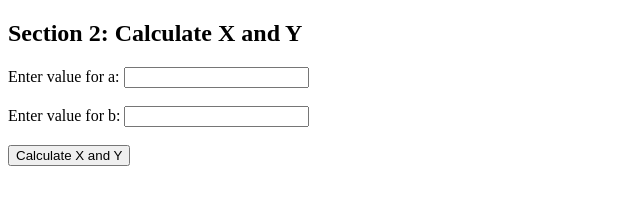
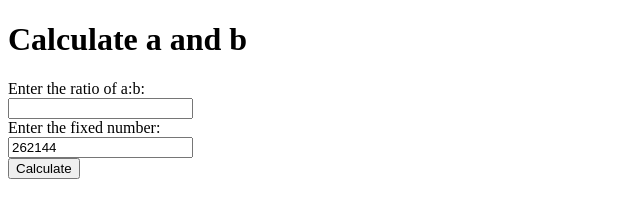
Before and after one commit to zii0x/zii0x.github.io, a plain HTML site: page x.html in a window 1280 px wide. Shown: the whole page, without its empty margins (0-640 px from the left). Drawn offline with Linux system fonts and the light colour scheme.

Commit message:
Update x.html

```diff
--- a/x.html
+++ b/x.html
@@ -1,31 +1,32 @@
 <!DOCTYPE html>
 <html>
+
 <head>
-    <title>Calculate X and Y</title>
+    <title>Calculate a and b</title>
 </head>
+
 <body>
-    <h2>Section 2: Calculate X and Y</h2>
-    <label for="a2">Enter value for a:</label>
-    <input type="number" id="a2" name="a2"><br><br>
-    <label for="b2">Enter value for b:</label>
-    <input type="number" id="b2" name="b2"><br><br>
-    <button onclick="displayXY()">Calculate X and Y</button><br><br>
-    <p id="output2"></p>
+    <h1>Calculate a and b</h1>
+    <form>
+        <label for="ratio">Enter the ratio of a:b:</label><br />
+        <input type="text" id="ratio" name="ratio" /><br />
+        <label for="fixed">Enter the fixed number:</label><br />
+        <input type="text" id="fixed" name="fixed" value="262144" /><br />
+        <input type="button" value="Calculate" onclick="calculate()" />
+    </form>
+    <p id="result"></p>
 
     <script>
-        function calculateXY(xy) {
-            let x = 16 * Math.sqrt(xy / 144);
-            let y = 9 * Math.sqrt(xy / 144);
-            return [x, y];
-        }
-
-        function displayXY() {
-            let a = document.getElementById("a2").value;
-            let b = document.getElementById("b2").value;
-            let xy = a * b;
-            let [x, y] = calculateXY(xy);
-            document.getElementById("output2").innerHTML = "Value of x: " + x + "<br>Value of y: " + y;
-        }
+        const calculate = () => {
+            const [ratioA, ratioB] = document.getElementById("ratio").value.split(":");
+            const fixed = document.getElementById("fixed").value;
+            const a = Math.sqrt((fixed * ratioA) / ratioB);
+            const b = fixed / a;
+            document.getElementById("result").innerHTML = `a = ${a.toFixed(
+                2
+            )}, b = ${b.toFixed(2)}`;
+        };
     </script>
 </body>
+
 </html>
```
